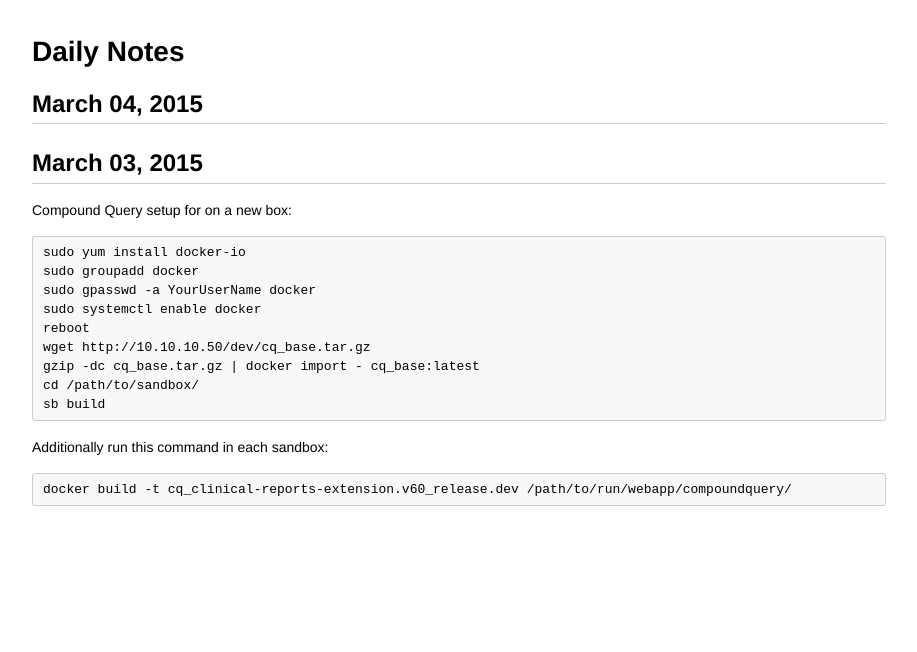
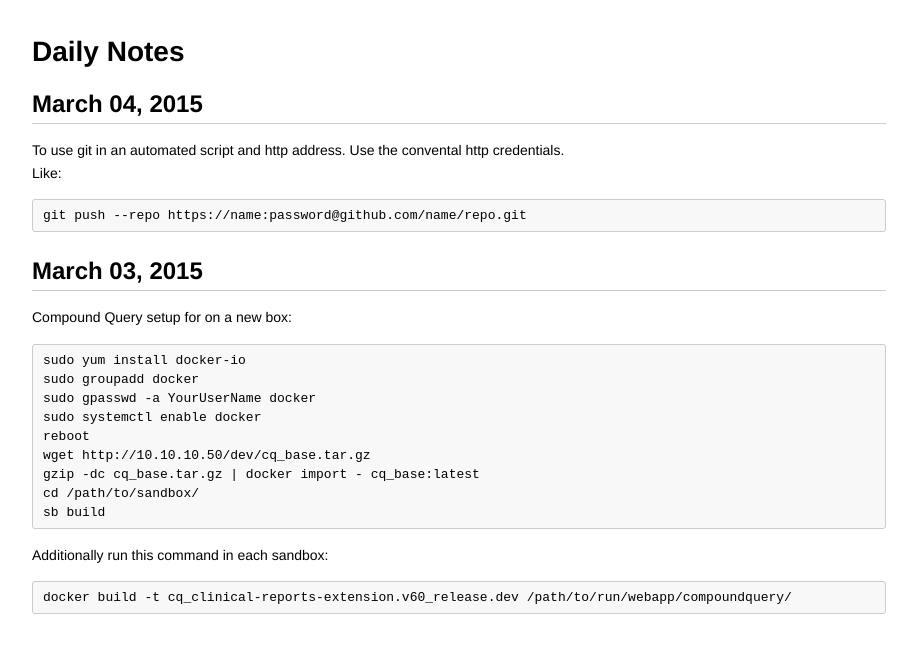
Before and after one commit to devin-fisher/devin-fisher.github.io, a plain HTML site: page daily/daily.html in a window 1280 px wide. Shown: the whole page, without its empty margins (181-1098 px from the left). Drawn offline with Linux system fonts and the light colour scheme.

Commit message:
compile daily

```diff
--- a/daily/daily.html
+++ b/daily/daily.html
@@ -1,4 +1,6 @@
-<!DOCTYPE html><html><head><link rel="stylesheet" href="daily.css"></head><body><h1>Daily Notes</h1><h2>March 04, 2015</h2><h2>March 03, 2015</h2><p>Compound Query setup for on a new box:</p>
+<!DOCTYPE html><html><head><link rel="stylesheet" href="daily.css"></head><body><h1>Daily Notes</h1><h2>March 04, 2015</h2><p>To use git in an automated script and http address. Use the convental http credentials.<br>Like:</p>
+<pre><code>git push --repo https://name:password@github.com/name/repo.git
+</code></pre><h2>March 03, 2015</h2><p>Compound Query setup for on a new box:</p>
 <pre><code>sudo yum install docker-io
 sudo groupadd docker
 sudo gpasswd -a YourUserName docker
```
